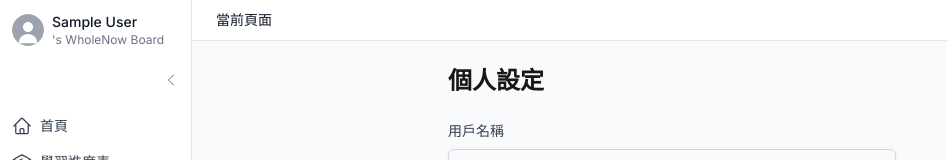
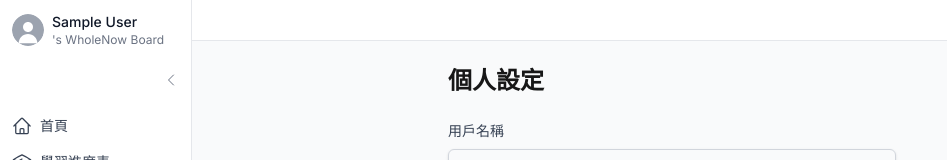
Before and after one commit to ameliaminmin/wholenow-board, a Next.js app: page /settings in a window 1280 px wide. Shown: the top 160 px of the page, without its empty margins (0-947 px from the left). Built offline with nearby package versions, Linux system fonts and the light colour scheme; no server answers; the database is empty; sample sign-in values are in the browser's storage.

Commit message:
把上導覽列的「當前頁面」先移除

```diff
--- a/src/app/components/contentarea/TopNav.tsx
+++ b/src/app/components/contentarea/TopNav.tsx
@@ -10,7 +10,7 @@ export default function TopNav() {
                 <div className="flex h-10 items-center justify-between">
                     {/* 左側頁面標題 */}
                     <div className="flex items-center">
-                        <h1 className="text-sm font-normal text-gray-900">當前頁面</h1>
+                        <h1 className="text-sm font-normal text-gray-900"></h1>
                     </div>
 
                     {/* 右側工具列 */}
```
